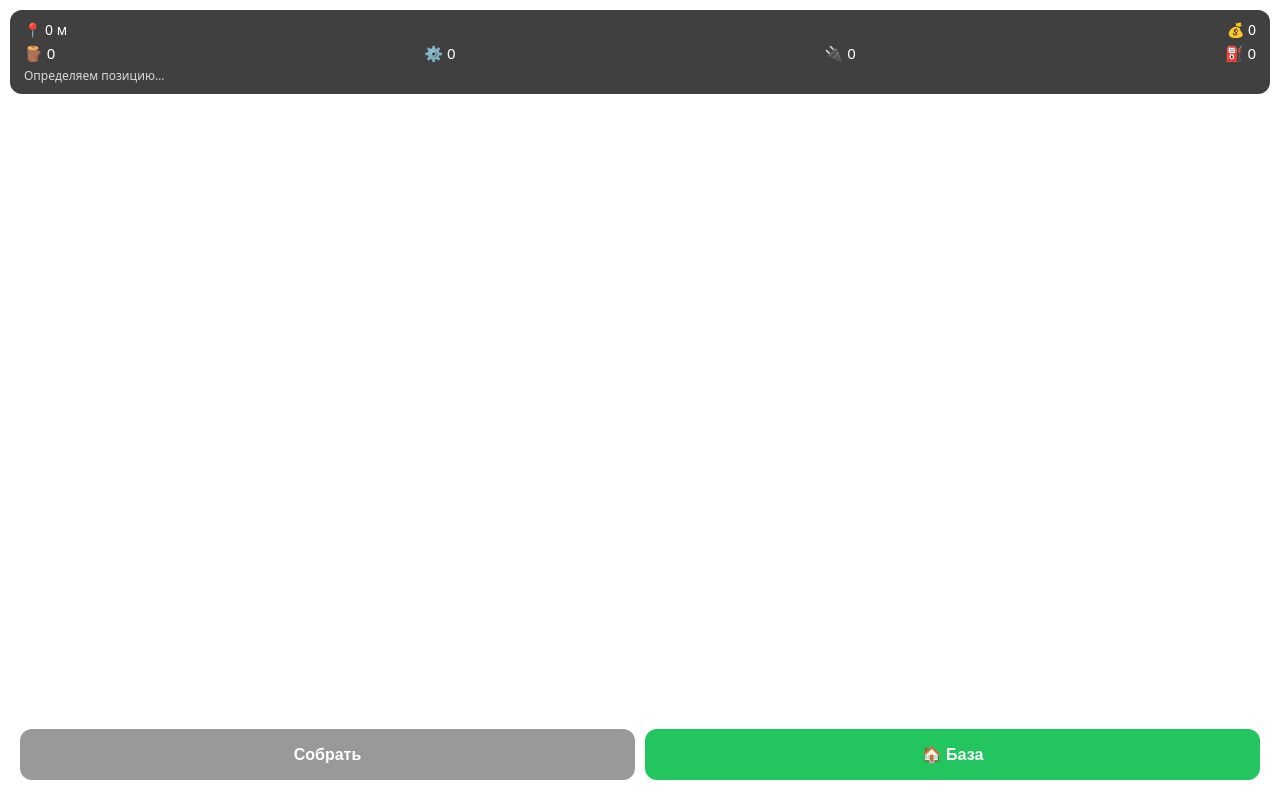
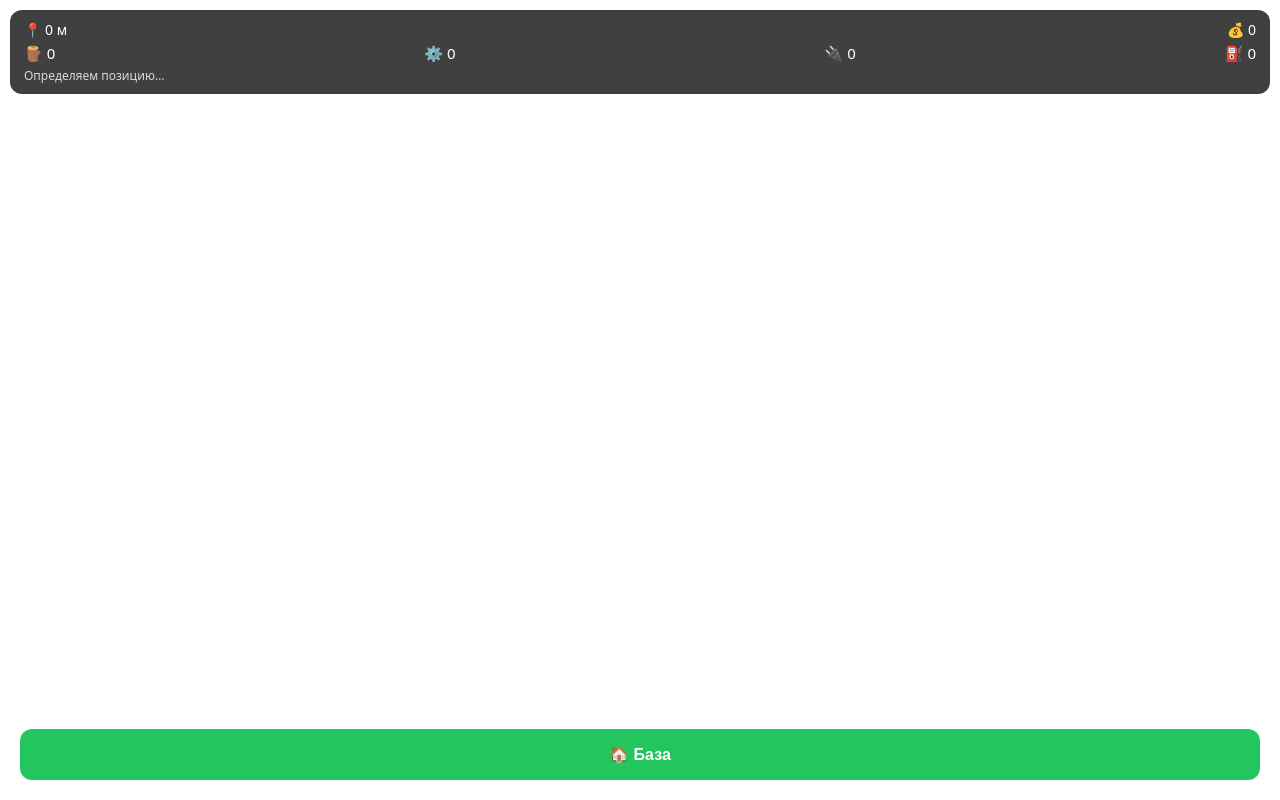
Before and after one commit to mvngrd/builder, a plain HTML site: page index.html in a window 1280 px wide. Drawn offline with nearby package versions, Linux system fonts and the light colour scheme; no server answers.

Commit message:
Update index.html

```diff
--- a/index.html
+++ b/index.html
@@ -24,10 +24,9 @@
 
   <div id="map"></div>
 
-  <div id="actions">
-    <button id="collectBtn" disabled>Собрать</button>
-    <button id="baseBtn">🏠 База</button>
-  </div>
+<div id="actions">
+  <button id="baseBtn">🏠 База</button>
+</div>
 
   <div id="baseModal" class="modal hidden">
     <div class="modal-content">
```
